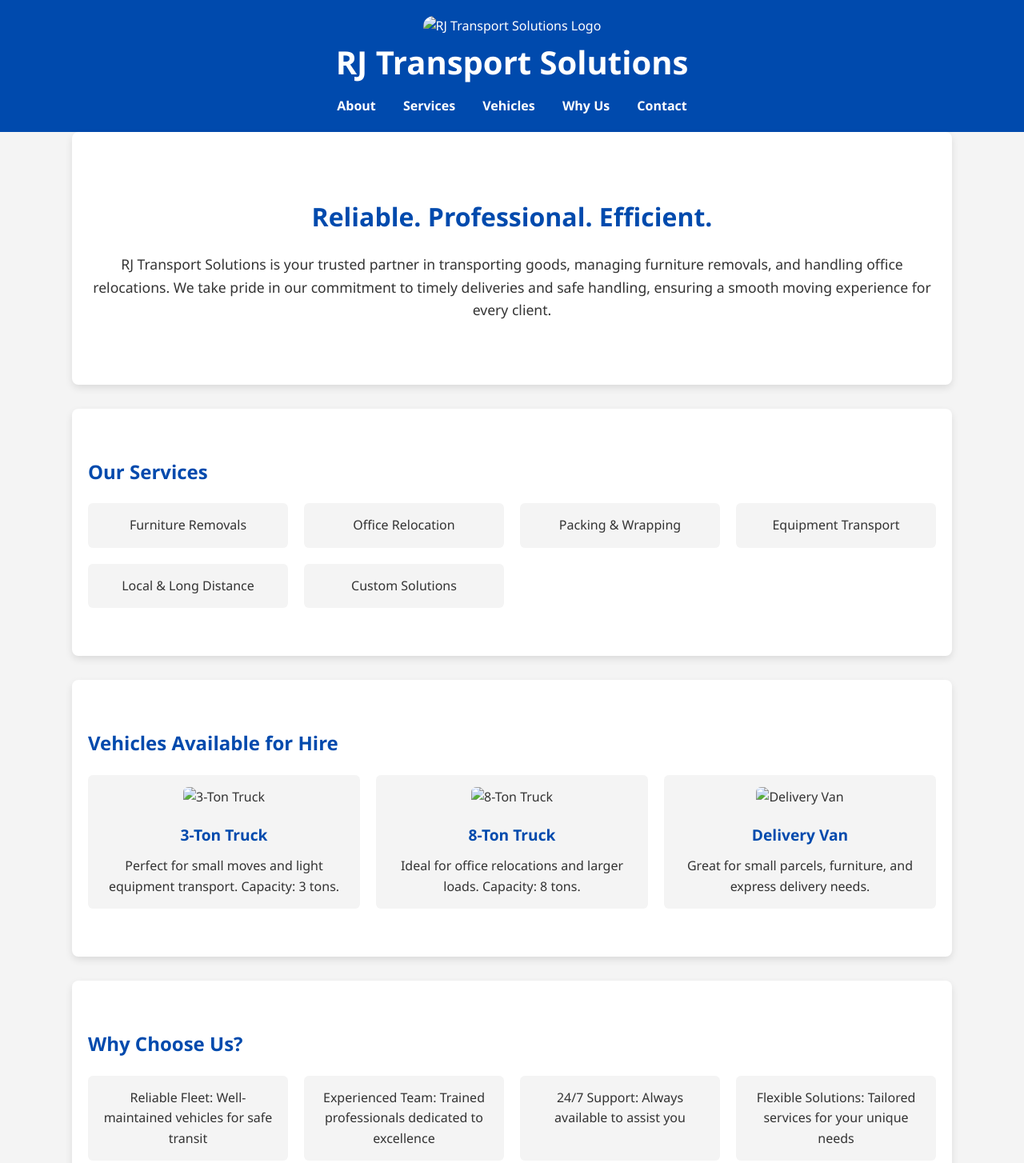
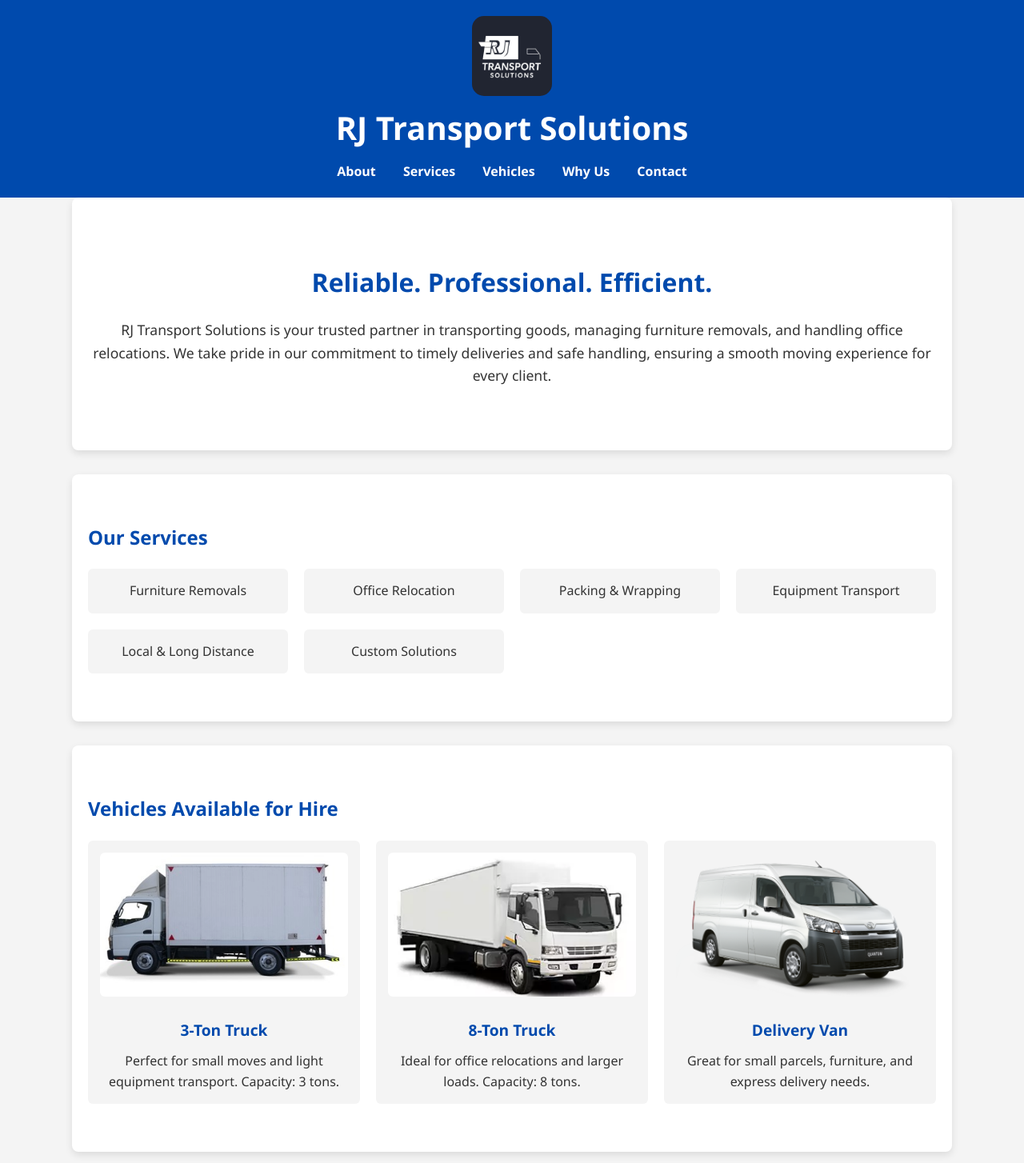
Before and after one commit to DonaldMaparura/RJTransportSolution, a plain HTML site: page index.html in a window 1280 px wide. Shown: the top 1454 px of the page at 80% size. Drawn offline with Linux system fonts and the light colour scheme.

Commit message:
reformatted images url

```diff
--- a/index.html
+++ b/index.html
@@ -165,7 +165,7 @@
 
 <header>
     <div class="logo-container">
-        <img src="/images/RJ-logo.jpg" alt="RJ Transport Solutions Logo" />
+        <img src="RJ-logo.jpg" alt="RJ Transport Solutions Logo" />
     </div>
 
     <h1>RJ Transport Solutions</h1>
@@ -201,17 +201,17 @@
     <h2>Vehicles Available for Hire</h2>
     <div class="vehicle-list">
         <div class="vehicle-card">
-            <img src="/images/3TonTruck.png" alt="3-Ton Truck">
+            <img src="3TonTruck.png" alt="3-Ton Truck">
             <h3>3-Ton Truck</h3>
             <p>Perfect for small moves and light equipment transport. Capacity: 3 tons.</p>
         </div>
         <div class="vehicle-card">
-            <img src="/images/8TonTruck.png" alt="8-Ton Truck">
+            <img src="8TonTruck.png" alt="8-Ton Truck">
             <h3>8-Ton Truck</h3>
             <p>Ideal for office relocations and larger loads. Capacity: 8 tons.</p>
         </div>
         <div class="vehicle-card">
-            <img src="/images/van.png" alt="Delivery Van">
+            <img src="van.png" alt="Delivery Van">
             <h3>Delivery Van</h3>
             <p>Great for small parcels, furniture, and express delivery needs.</p>
         </div>
```
Also changed, not shown: 1 other file.
